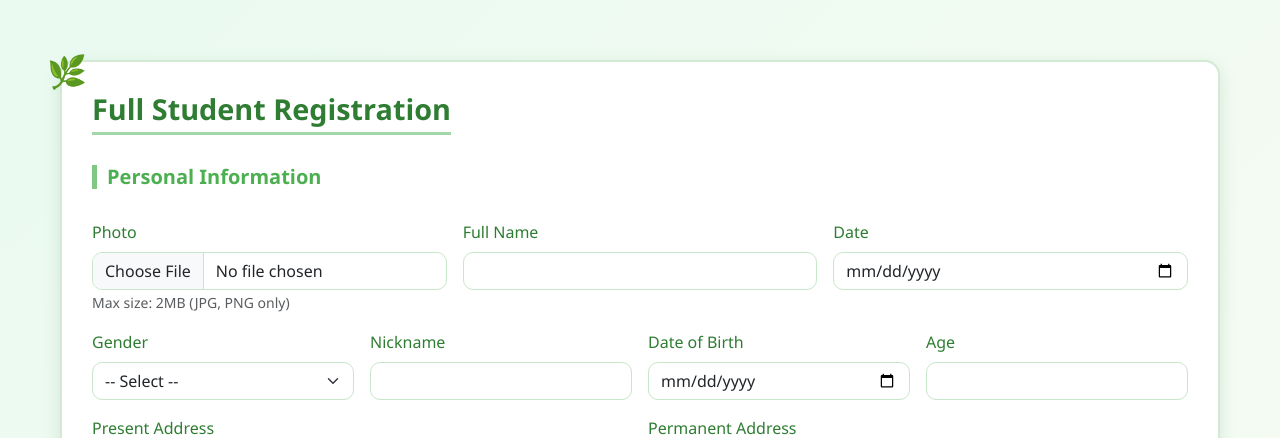
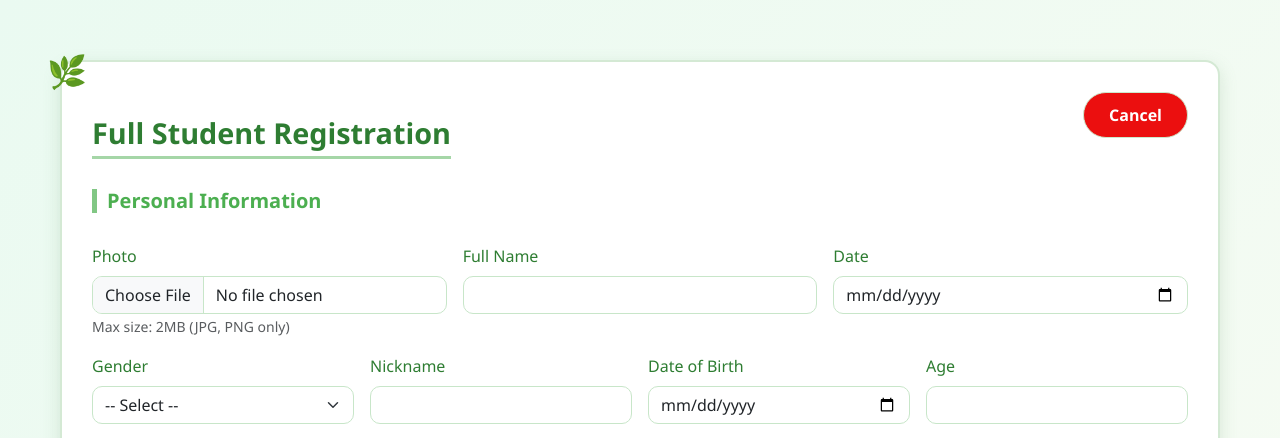
Before and after one commit to justinekyle123/ACTIVITY-in-ITELEC3, a PHP site: page /add.php in a window 1280 px wide. Shown: the top 438 px of the page. Run offline with PHP 8.4, Linux system fonts and the light colour scheme; some libraries are stand-ins or nearby versions.

Commit message:
Add files via upload

```diff
--- a/NECESARIO/add.php
+++ b/NECESARIO/add.php
@@ -153,6 +153,15 @@ textarea:focus, input:focus, select:focus {
     transition: all 0.3s ease-in-out;
 }
 
+#btn{
+    background-color: #eb0f0fff;
+    border-color: #cce9cdff;
+    padding: 10px 25px;
+    font-weight: 600;
+    border-radius: 50px;
+    transition: all 0.3s ease-in-out;
+}
+
 .btn-primary:hover {
     background-color: #388e3c;
     border-color: #388e3c;
@@ -165,6 +174,7 @@ textarea:focus, input:focus, select:focus {
 
 <div class="container">
     <div class="form-container">
+        <a href="home.php" class="btn btn-primary" id="btn" style="float: right">Cancel</a><br>
         <h2 class="form-title">Full Student Registration</h2>
 		<div class="section-divider"></div>
 
--- a/NECESARIO/home.php
+++ b/NECESARIO/home.php
@@ -32,7 +32,7 @@
         <?php
         include 'connection.php';
 
-        $limit = 5;
+        $limit = 8;
 
         $page = isset($_GET['page']) ? (int)$_GET['page'] : 1;
         if ($page < 1) $page = 1;
```
